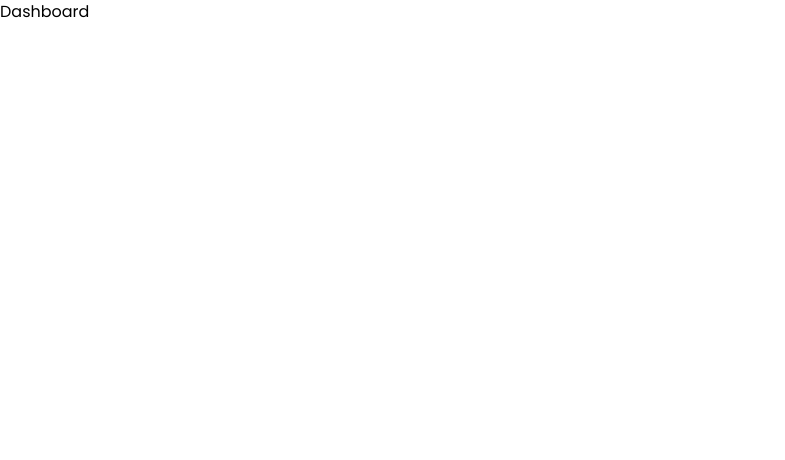
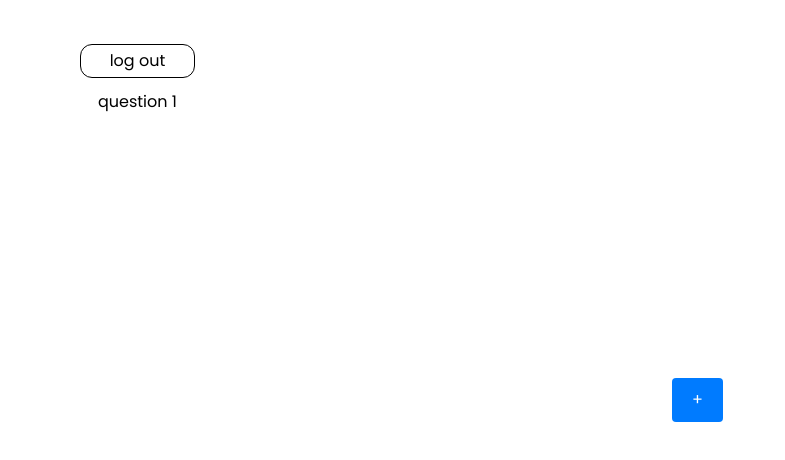
Before and after one commit to Deepakverma-556/assignment-test, a Next.js app: page /dashboard in a window 1280 px wide. Shown: the top 460 px of the page, without its empty margins (0-785 px from the left). Built offline with nearby package versions, Linux system fonts and the light colour scheme.

Commit message:
multiple images upload done

```diff
--- a/src/components/dashboard/Dashboard.tsx
+++ b/src/components/dashboard/Dashboard.tsx
@@ -1,10 +1,83 @@
-import React from "react";
+"use client";
+import { useRouter } from "next/navigation";
+import React, { useState } from "react";
 
 const Dashboard = () => {
+  const out = useRouter();
   function remove() {
     localStorage.removeItem("formValue");
+    out.push("/");
   }
-  return <div>Dashboard</div>;
+
+  const [image, setImage] = useState([]);
+  const [_, setUrl] = useState(null);
+
+  const uploadImage = (e) => {
+    const file = e.target.files[0]
+    const url = URL.createObjectURL(e.target.files[0]);
+    setUrl(url);
+    setImage([...image, url]);
+  };
+
+  const deleteImage = () => {
+    setImage([]);
+  };
+  return (
+    <div className="min-h-screen">
+      <div className="max-w-6xl mx-auto px-4 flex py-11 min-h-screen">
+        <div className="flex flex-col gap-3 w-32">
+          <button
+            onClick={() => remove()}
+            className="border border-black rounded-xl px-2 py-1"
+          >
+            log out
+          </button>
+          <button>question 1</button>
+        </div>
+        <div className="flex items-center justify-center w-full">
+          <input
+            multiple
+            onChange={uploadImage}
+            hidden
+            type="file"
+            id="connect"
+          />
+          <label
+            htmlFor="connect"
+            className="bg-blue py-[10px] px-[20px] rounded text-white cursor-pointer"
+          >
+            +
+          </label>
+          {image.length === 0 ? (
+            ""
+          ) : (
+            <button
+              onClick={deleteImage}
+              className="bg-red-500 py-[10px] px-[20px] mx-3 rounded text-white cursor-pointer"
+            >
+              Delete
+            </button>
+          )}
+          <div className="flex gap-5 flex-wrap items-center mb-5">
+            {image.map((item, index) => {
+              return (
+                <div
+                  className="w-max overflow-hidden group max-w-[500px] justify-center"
+                  key={index}
+                >
+                  <img
+                    className="max-w-96 h-32 w-full object-cover group-hover:scale-110 transition-all duration-300"
+                    src={item}
+                    alt=""
+                  />
+                </div>
+              );
+            })}
+          </div>
+        </div>
+      </div>
+    </div>
+  );
 };
 
 export default Dashboard;
```
